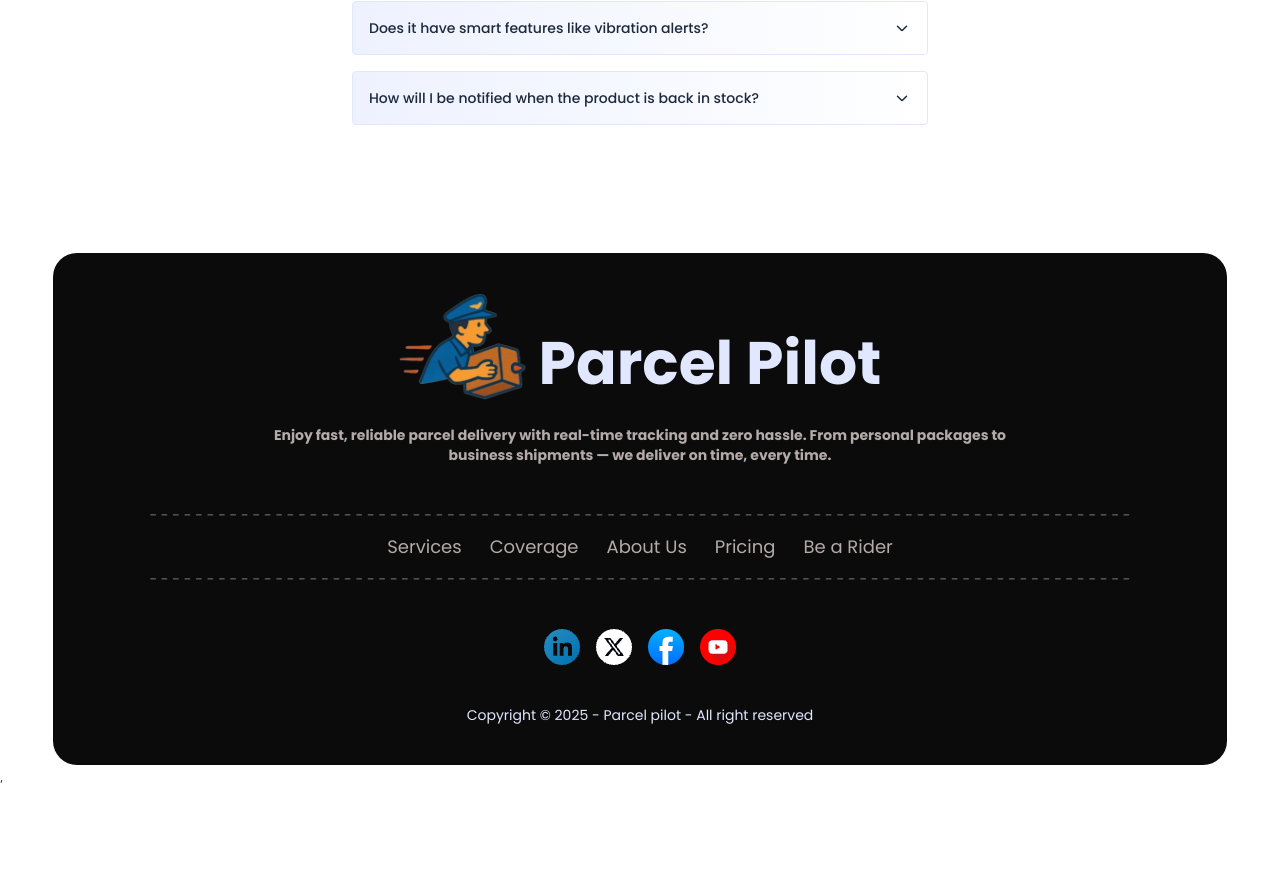
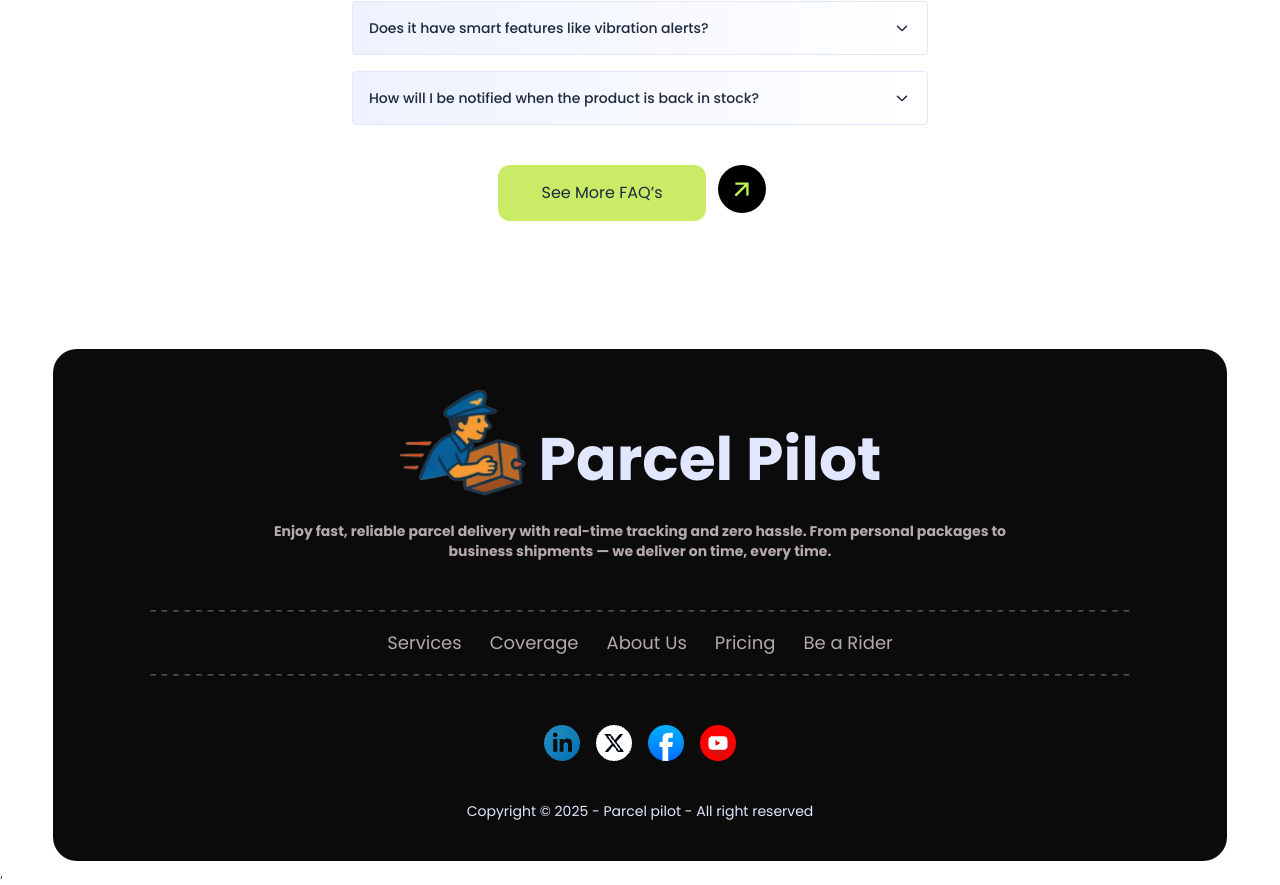
Before and after one commit to shariful8523/Parcel-Pilot-Client, a React (Vite) app: page / in a window 1280 px wide. Shown: the part 4462-5347 px from the top of the page. Before the commit the page ends 5251 px from the top, so only its background shows below. Built offline with nearby package versions, Linux system fonts and the light colour scheme.

Commit message:
added the FAQ section update

```diff
--- a/src/Pages/Banner/FAQSection.jsx
+++ b/src/Pages/Banner/FAQSection.jsx
@@ -1,4 +1,7 @@
 import React from 'react';
+import { IoMdArrowForward } from "react-icons/io";
+
+
 
 const FAQSection = () => {
     const [openIndex, setOpenIndex] = React.useState(null);
@@ -62,8 +65,7 @@ const FAQSection = () => {
                                     viewBox="0 0 18 18"
                                     fill="none"
                                     xmlns="http://www.w3.org/2000/svg"
-                  className={`${
-                    openIndex === index ? 'rotate-180' : ''
+                                    className={`${openIndex === index ? 'rotate-180' : ''
                                         } transition-all duration-500 ease-in-out`}
                                 >
                                     <path
@@ -76,8 +78,7 @@ const FAQSection = () => {
                                 </svg>
                             </div>
                             <p
-                className={`text-sm text-slate-500 px-4 transition-all duration-500 ease-in-out ${
-                  openIndex === index
+                                className={`text-sm text-slate-500 px-4 transition-all duration-500 ease-in-out ${openIndex === index
                                         ? 'opacity-100 max-h-[300px] translate-y-0 pt-4'
                                         : 'opacity-0 max-h-0 -translate-y-2'
                                     }`}
@@ -87,6 +88,16 @@ const FAQSection = () => {
                         </div>
                     ))}
                 </div>
+
+                <div className="mt-10 gap-3 mr-4 hidden md:flex">
+
+
+                    <button className='bg-[#CAEB66] w-52 h-14 rounded-xl'>See More FAQ’s</button>
+
+                    <button className="bg-black -rotate-45 text-lime-300 w-12 h-12 rounded-full flex items-center justify-center">
+                        <IoMdArrowForward size={28} />
+                    </button>
+                </div>
             </div>
         </>
     );
```
Lines whose indentation alone changed are shown as unchanged.
